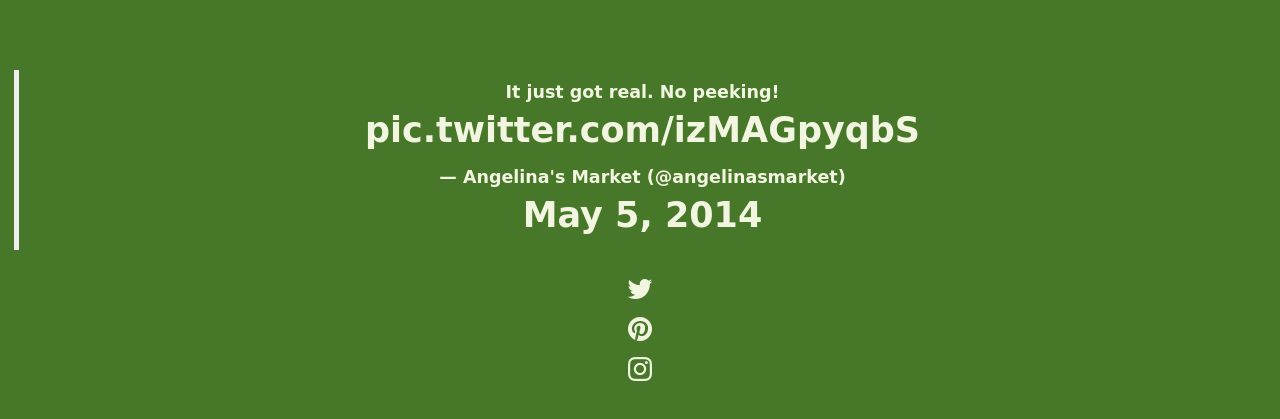
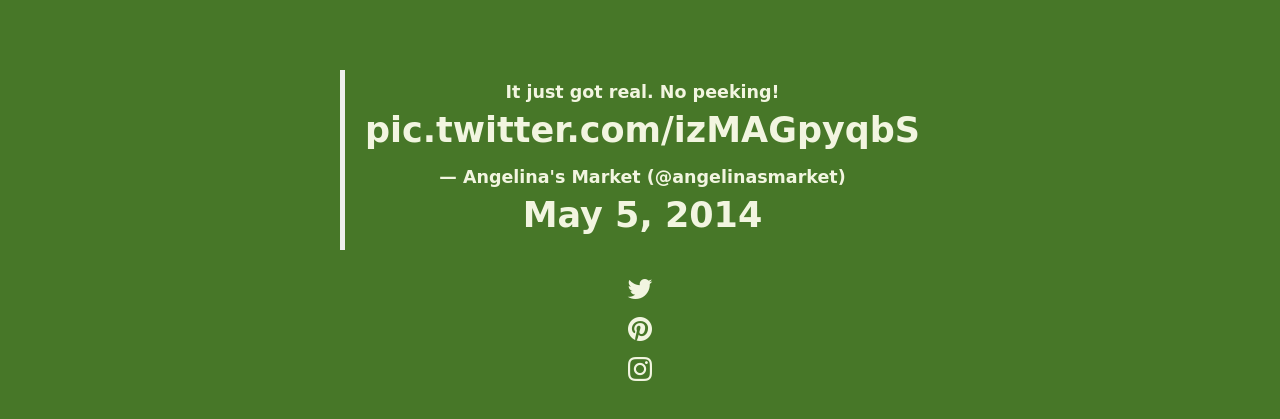
Before and after one commit to jonpugh/angelinasmarket.com, a plain HTML site: page index.html in a window 1280 px wide. Shown: the part 765-1184 px from the top of the page. Drawn offline with nearby package versions, Linux system fonts and the light colour scheme; a web font is replaced by a local one.

Commit message:
centering properly.

```diff
--- a/index.html
+++ b/index.html
@@ -46,7 +46,7 @@
 
   <section id="social">
 
-    <div class='text-center'>
+    <div style="display: inline-block;">
       <blockquote class="twitter-tweet" lang="en"><p>It just got real. No peeking! <a href="http://t.co/izMAGpyqbS">pic.twitter.com/izMAGpyqbS</a></p>&mdash; Angelina&#39;s Market (@angelinasmarket) <a href="https://twitter.com/angelinasmarket/statuses/463460671418429440">May 5, 2014</a></blockquote>
 <script async src="//platform.twitter.com/widgets.js" charset="utf-8"></script>
     </div>
```
